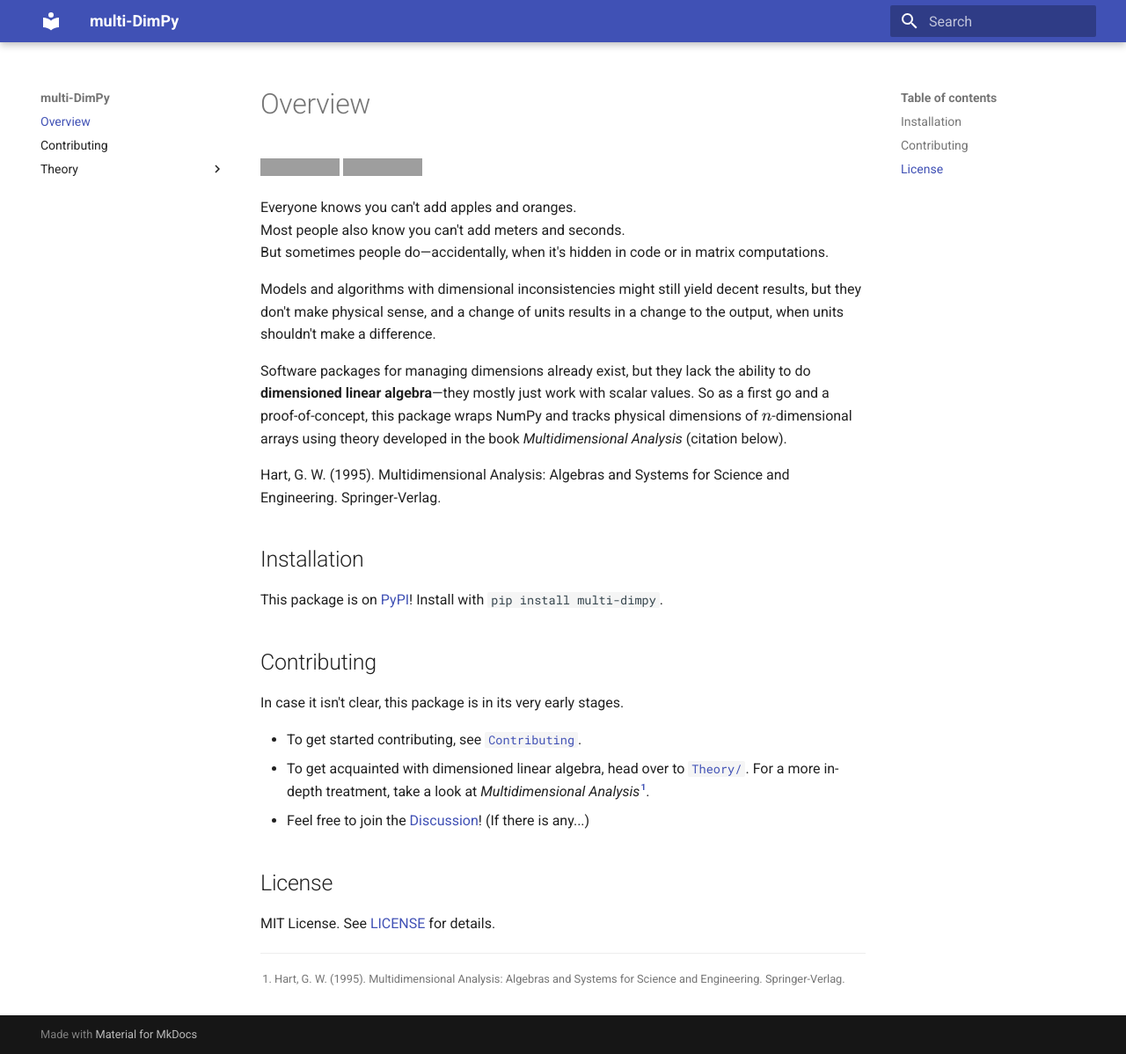
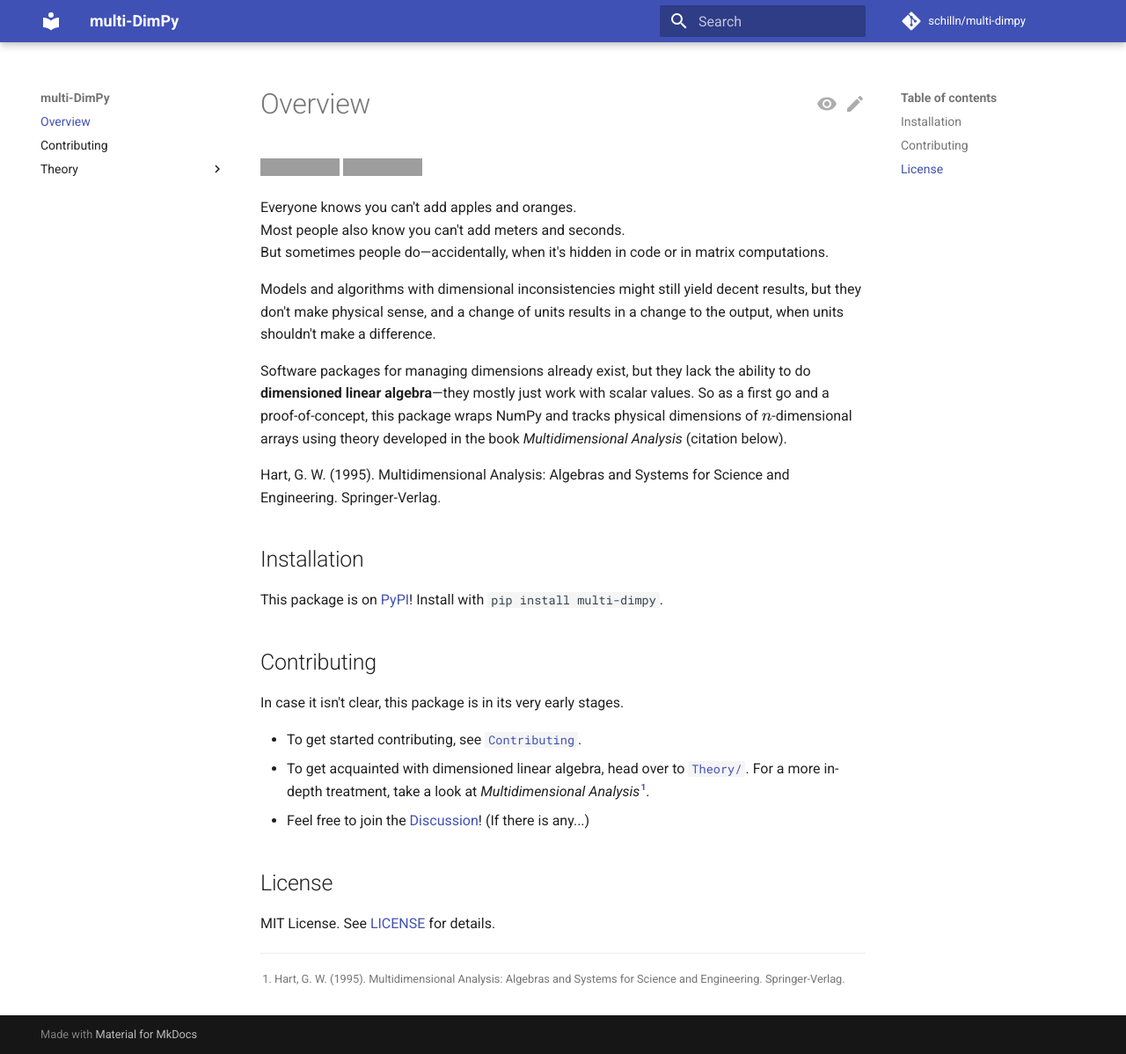
Before and after one commit to schilln/multi-dimpy, an MkDocs documentation site: the page built from docs/index.md, in a window 1280 px wide and 1198 px high. Shown: the whole window at 88% size. Built offline with MkDocs 1.6.1 and Material for MkDocs 9.7.7, drawn with Linux system fonts in a browser that asks for light colours; comment, search, counter and statistics services are not loaded; grey boxes are pictures that could not be loaded.

Commit message:
added GitHub links to MkDocs

```diff
--- a/mkdocs.yml
+++ b/mkdocs.yml
@@ -1,7 +1,16 @@
 site_name: multi-DimPy
 site_url: !ENV READTHEDOCS_CANONICAL_URL
+repo_url: https://github.com/schilln/multi-dimpy
+repo_name: schilln/multi-dimpy
+edit_uri: blob/main/docs/
 theme:
   name: material
+  features:
+    - content.action.edit
+    - content.action.view
+  icon:
+    edit: material/pencil
+    view: material/eye
 markdown_extensions:
   - footnotes
   - markdown_include.include:
```
